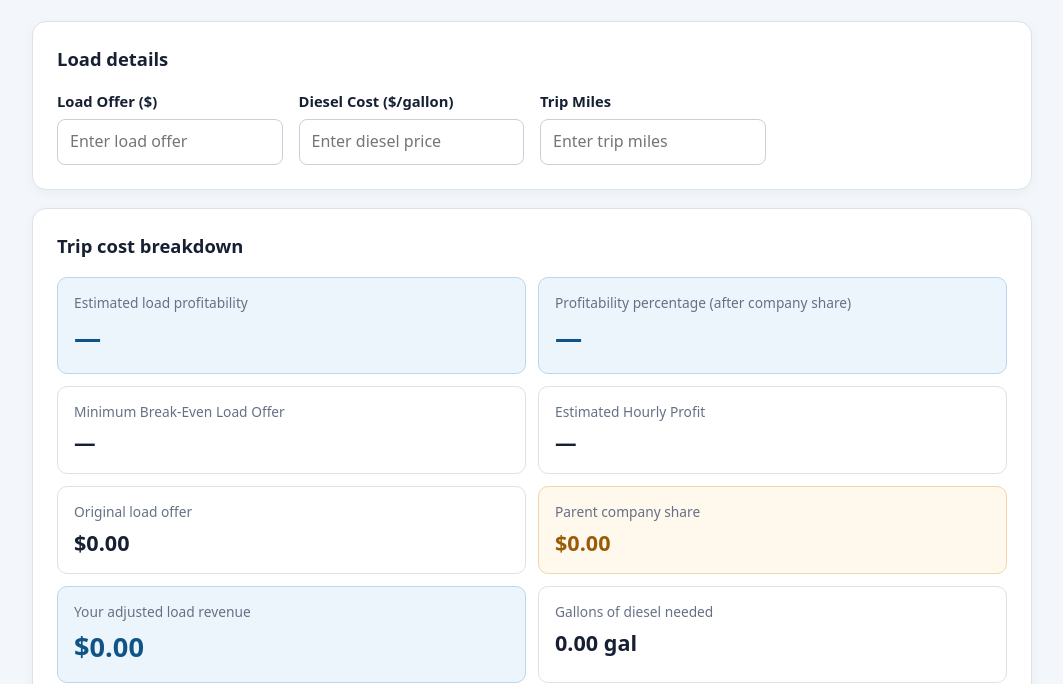
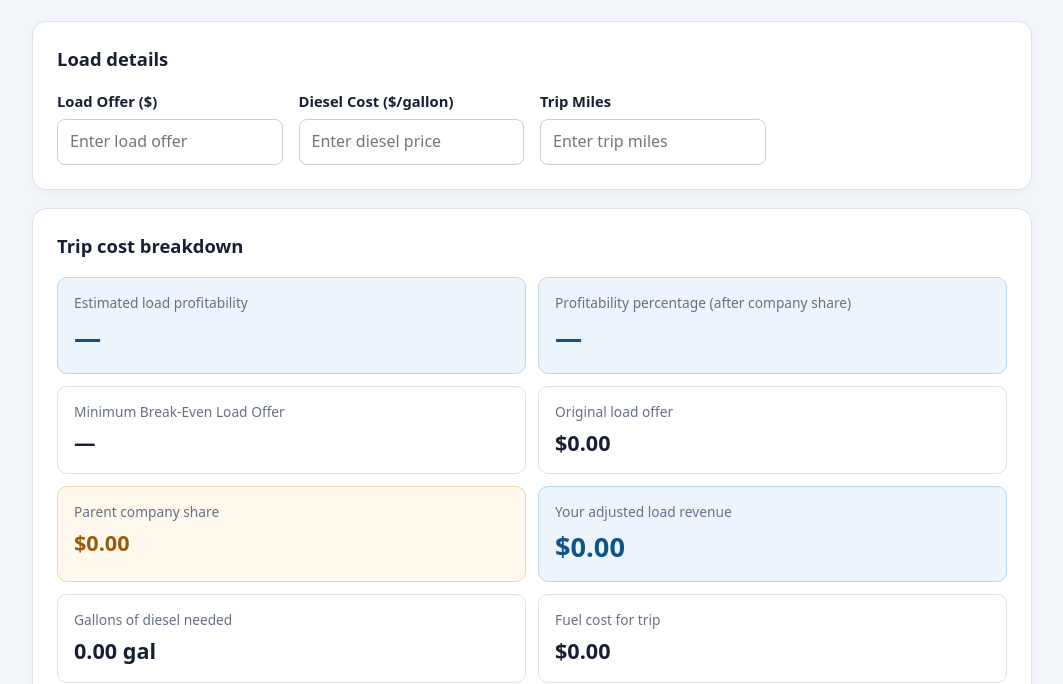
Before and after one commit to Jamesabl/TruckLoadProfitability, a plain HTML site: page index.html in a window 1280 px wide. Shown: the part 116-800 px from the top of the page, without its empty margins (108-1171 px from the left). Drawn offline with Linux system fonts and the light colour scheme.

Commit message:
Update index.html

```diff
--- a/index.html
+++ b/index.html
@@ -193,11 +193,6 @@
         </div>
 
         <div class="result">
-          <div class="name">Estimated Hourly Profit</div>
-          <div class="value" id="hourlyProfit">—</div>
-        </div>
-
-        <div class="result">
           <div class="name">Original load offer</div>
           <div class="value" id="originalOffer">—</div>
         </div>
@@ -378,7 +373,7 @@
       const annualMiles = number("annualMiles");
 
       // Parent company deduction
-      const companyPct = 30;
+      const companyPct = 20;
       const companyAmount = offer * (companyPct / 100);
       const adjustedOffer = offer - companyAmount;
 
```
